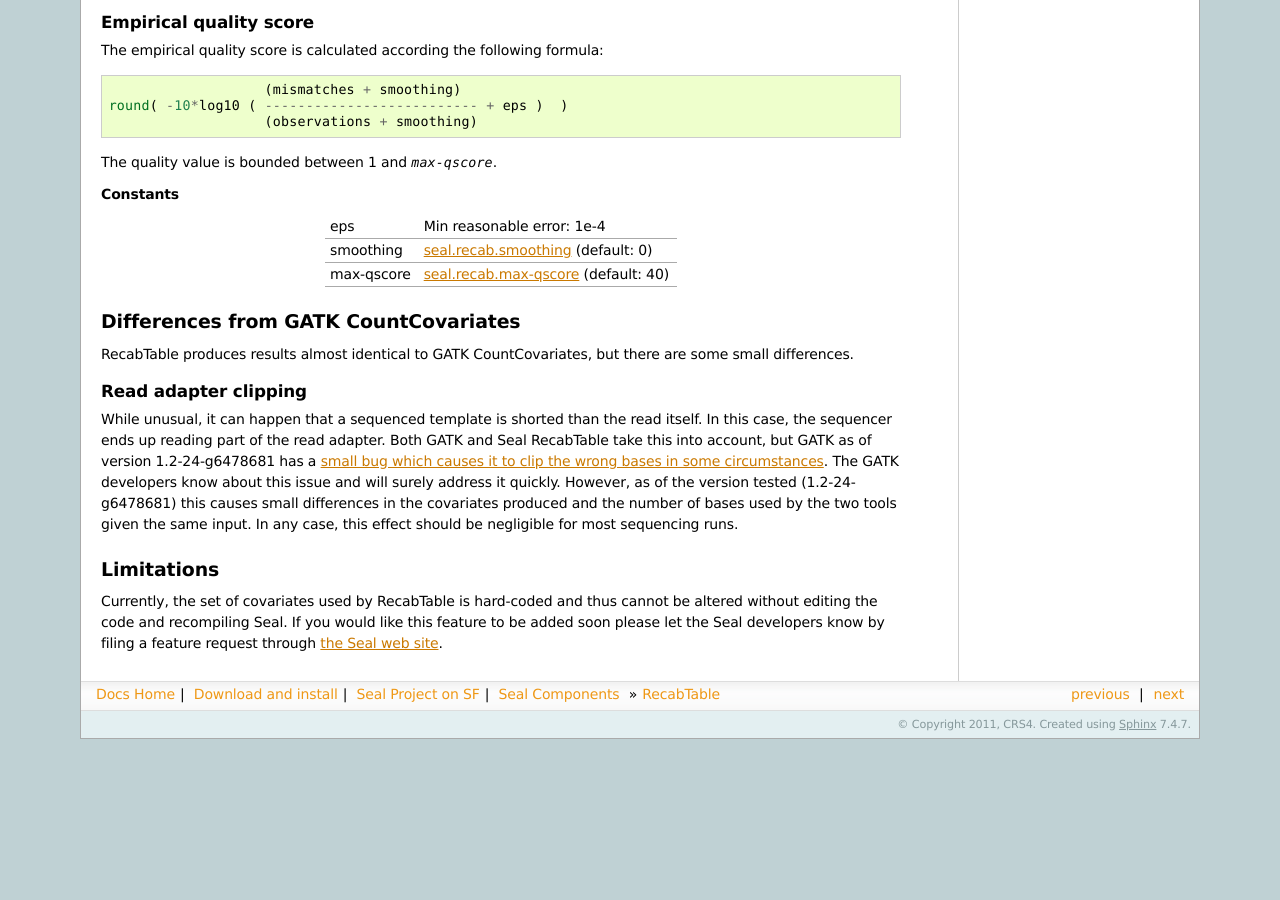
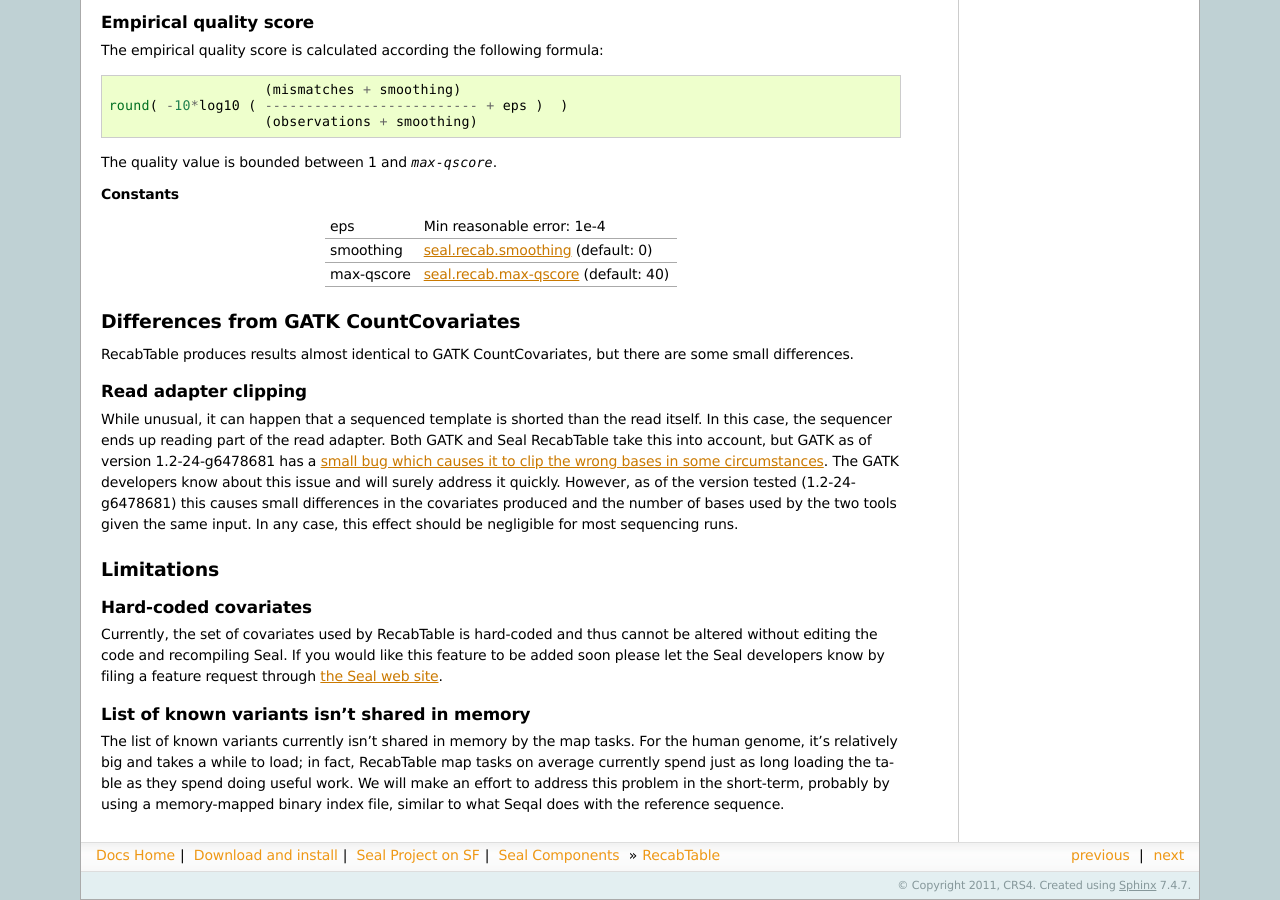
Before and after one commit to crs4/seal, a Sphinx documentation site: the page built from docs/recab_table_index.rst, in a window 1280 px wide and 900 px high, scrolled down 3146 px. Built offline with Sphinx 7.4.7, drawn with Linux system fonts in a browser that asks for light colours; before the commit the page ends 3885 px from its top, so only the background shows below that; some of the changed text lies outside the part shown.

Commit message:
Expanded documentation on RecabTable limitations.

```diff
--- a/docs/recab_table_index.rst
+++ b/docs/recab_table_index.rst
@@ -289,8 +289,23 @@ case, this effect should be negligible for most sequencing runs.
 Limitations
 ++++++++++++++++
 
+
+Hard-coded covariates
+-----------------------
+
 Currently, the set of covariates used by RecabTable is hard-coded and thus
 cannot be altered without editing the code and recompiling Seal.  If you would
 like this feature to be added soon please let the Seal developers know by filing
 a feature request through `the Seal web site
 <http://sourceforge.net/tracker/?group_id=536922&atid=2180423>`_.
+
+
+List of known variants isn't shared in memory
+-------------------------------------------------
+
+The list of known variants currently isn't shared in memory by the map tasks.
+For the human genome, it's relatively big and takes a while to load;  in fact,
+RecabTable map tasks on average currently spend just as long loading the table
+as they spend doing useful work.  We will make an effort to address this problem
+in the short-term, probably by using a memory-mapped binary index file,
+similar to what Seqal does with the reference sequence.
```
